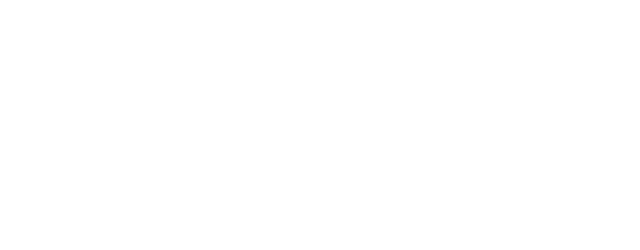
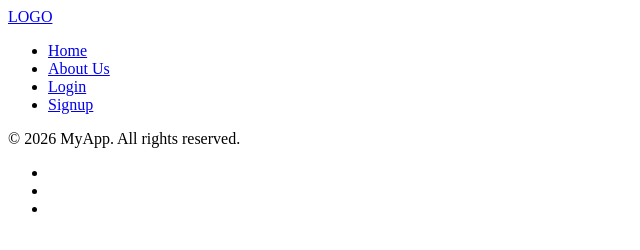
Before and after one commit to Aabdelsalam3/agile-development-project-, a plain HTML site: page index.html in a window 1280 px wide. Shown: the whole page, without its empty margins (0-640 px from the left). Drawn offline with Linux system fonts and the light colour scheme.

Commit message:
main page of site

```diff
--- a/index.html
+++ b/index.html
@@ -6,6 +6,50 @@
     <title>Document</title>
 </head>
 <body>
+    <header class="site-header">
+        <nav class="navbar">
+            <a href="index.html" class="logo"> LOGO</a>
+
+            <ul class="navlinks">
+                <li><a href="#">Home</a></li>
+                <li><a href="#">About Us</a></li>
+                <li><a href="#">Login</a></li>
+                <li><a href="#">Signup</a></li>
+            </ul>
+        </nav>
+    </header>
+
+    <main>
+
+    </main>
+
+    <footer class="site-footer">
+    <div class="footer-container">
+
+        <p class="footer-copy">
+            © 2026 MyApp. All rights reserved.
+        </p>
+
+        <ul class="footer-links">
+            <li>
+                <a href="#">
+                    <i class="fa-brands fa-youtube"></i>
+                </a>
+            </li>
+            <li>
+                <a href="#">
+                    <i class="fa-brands fa-facebook"></i>
+                </a>
+            </li>
+            <li>
+                <a href="#">
+                    <i class="fa-brands fa-twitter"></i>
+                </a>
+            </li>
+        </ul>
+
+    </div>
+</footer>
 
 </body>
 </html>
```
Also changed, not shown: dash.html (added, +11 -0 lines).
